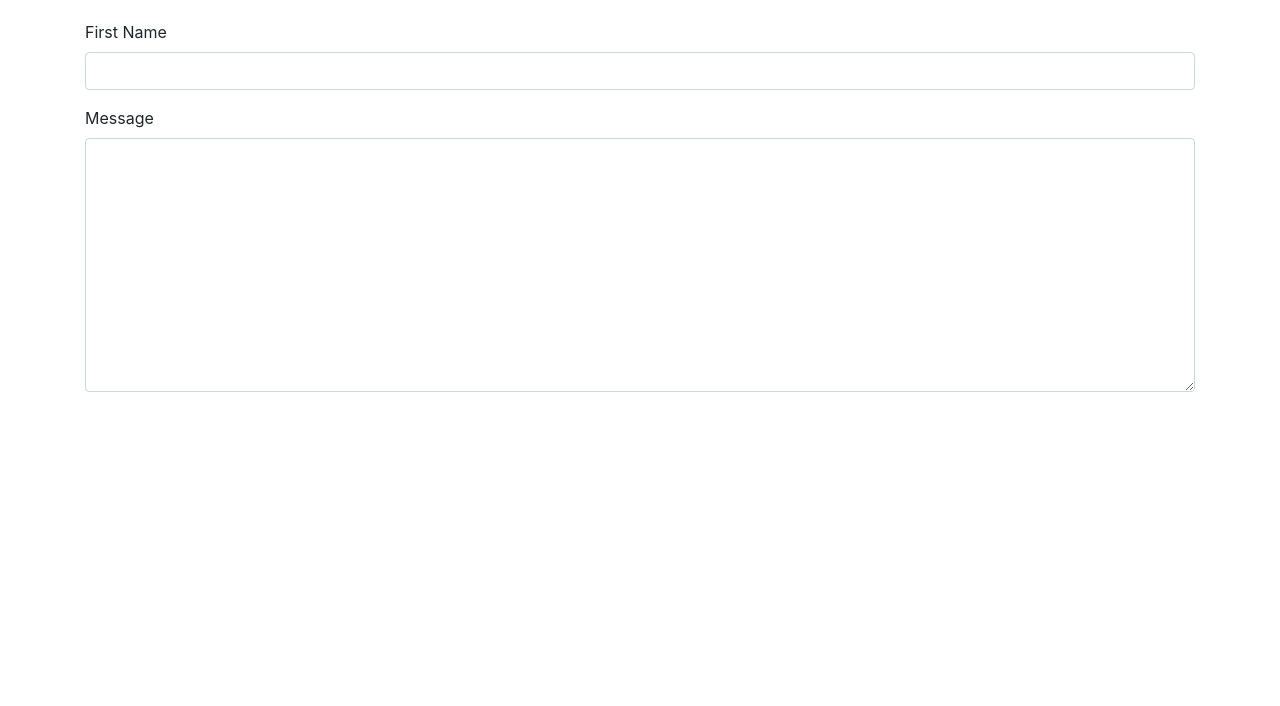
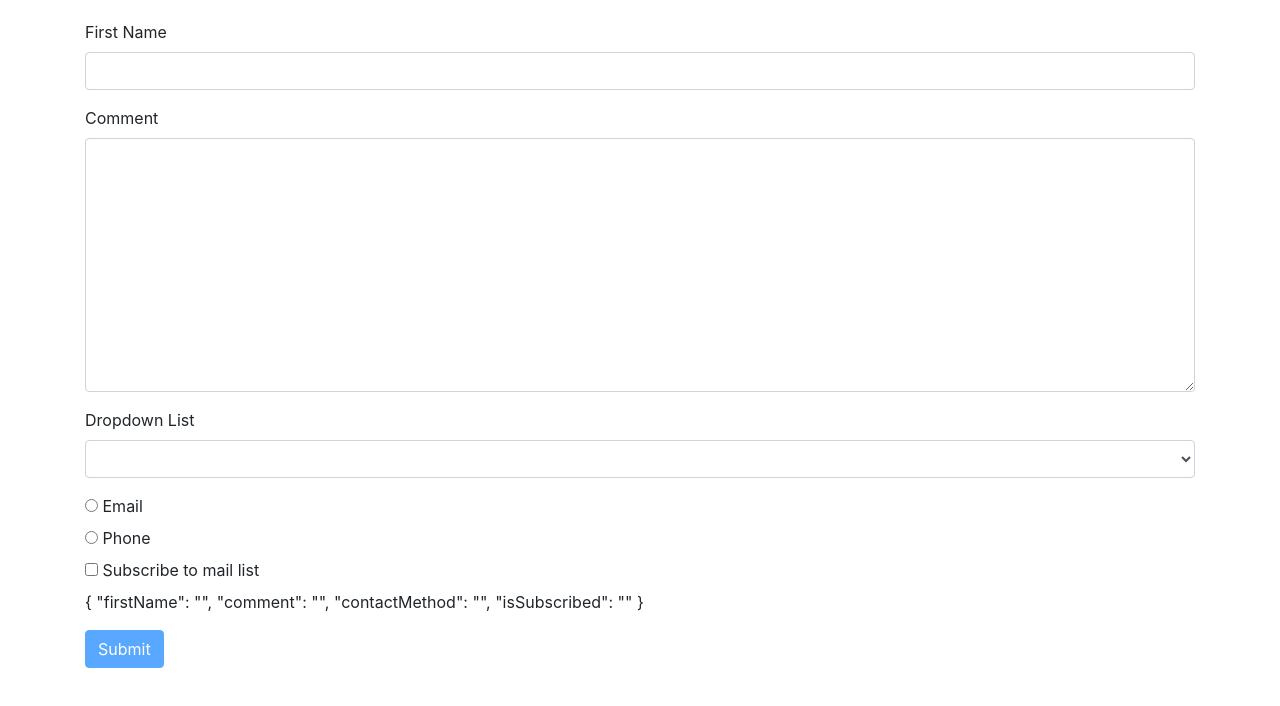
Before and after one commit to pras75299/Angular-Form-Practice, an Angular app: page / in a window 1280 px wide. Shown: the top 706 px of the page. Built offline with nearby package versions, Linux system fonts and the light colour scheme.

Commit message:
added form and it required validation on basis of submit button and use case to work with other input like radio, checkbox, select and etc.

```diff
--- a/src/app/app.module.ts
+++ b/src/app/app.module.ts
@@ -1,6 +1,6 @@
 import { BrowserModule } from '@angular/platform-browser';
 import { NgModule } from '@angular/core';
-
+import { FormsModule } from '@angular/forms';
 import { AppComponent } from './app.component';
 import { ContactFormComponent } from './contact-form/contact-form.component';
 
@@ -10,7 +10,8 @@ import { ContactFormComponent } from './contact-form/contact-form.component';
     ContactFormComponent
   ],
   imports: [
-    BrowserModule
+    BrowserModule,
+    FormsModule
   ],
   providers: [],
   bootstrap: [AppComponent]
--- a/src/app/contact-form/contact-form.component.css
+++ b/src/app/contact-form/contact-form.component.css
@@ -1,3 +1,6 @@
 .contact-form-margin{
     margin: 20px 0 0 0;
 }
+.form-control.ng-touched.ng-invalid{
+    border: red solid 2px;
+}
--- a/src/app/contact-form/contact-form.component.html
+++ b/src/app/contact-form/contact-form.component.html
@@ -1,11 +1,40 @@
-<form class="contact-form-margin">
+<form #f="ngForm" (ngSubmit)="submit(f)" class="contact-form-margin">
   <div class="form-group">
-    <label for="firstname">First Name</label>
-    <input type="text" id="firstname" class="form-control">
+    <label for="firstName">First Name</label>
+    <input ngModel required minlength="3" maxlength="10" pattern="banana"
+    name="firstName" #firstName="ngModel" (change)="log(firstName)" type="text" id="firstName" class="form-control">
+    <div class="alert alert-danger contact-form-margin" *ngIf="firstName.touched && !firstName.valid">
+      <div *ngIf="firstName.errors.required">First is required.</div>
+      <div *ngIf="firstName.errors.minlength">First name should be minimum {{firstName.errors.minlength.requiredLength}} chracters.</div>
+      <div *ngIf="firstName.errors.pattern">First name doesn't match the pattern.</div>
+    </div>
   </div>
 
   <div class="form-group">
-    <label for="firstname">Message</label>
-    <textarea class="form-control" id="" cols="30" rows="10"></textarea>
+    <label for="comment">Comment</label>
+    <textarea ngModel name="comment" id="comment" cols="30" rows="10" class="form-control"></textarea>
   </div>
+  <div class="form-group">
+    <label for="contactMethod">Dropdown List</label>
+    <select ngModel name="contactMethod" id="contactMethod" class="form-control">
+      <option *ngFor="let method of contactMethods" [value]="method.id">{{ method.name }}</option>
+    </select>
+  </div>
+
+  <div *ngFor="let method of contactMethods" class="radio">
+    <label for="">
+      <input ngModel type="radio" name="contactMethod" [value]="method.id">
+      {{method.name}}
+    </label>
+  </div>
+
+  <div class="checkbox">
+    <label for="">
+      <input ngModel name="isSubscribed" type="checkbox"> Subscribe to mail list
+    </label>
+  </div>
+  <p>
+    {{f.value | json}}
+  </p>
+  <button class="btn btn-primary" [disabled]="!f.valid">Submit</button>
 </form>
--- a/src/app/contact-form/contact-form.component.ts
+++ b/src/app/contact-form/contact-form.component.ts
@@ -5,11 +5,15 @@ import { Component, OnInit } from '@angular/core';
   templateUrl: './contact-form.component.html',
   styleUrls: ['./contact-form.component.css']
 })
-export class ContactFormComponent implements OnInit {
-
-  constructor() { }
-
-  ngOnInit() {
+export class ContactFormComponent {
+  log(x) {
+    console.log(x);
   }
-
+  submit(f) {
+    console.log(f);
+  }
+  contactMethods = [
+    {id: 1, name: 'Email'},
+    {id: 2, name: 'Phone'},
+  ];
 }
```
